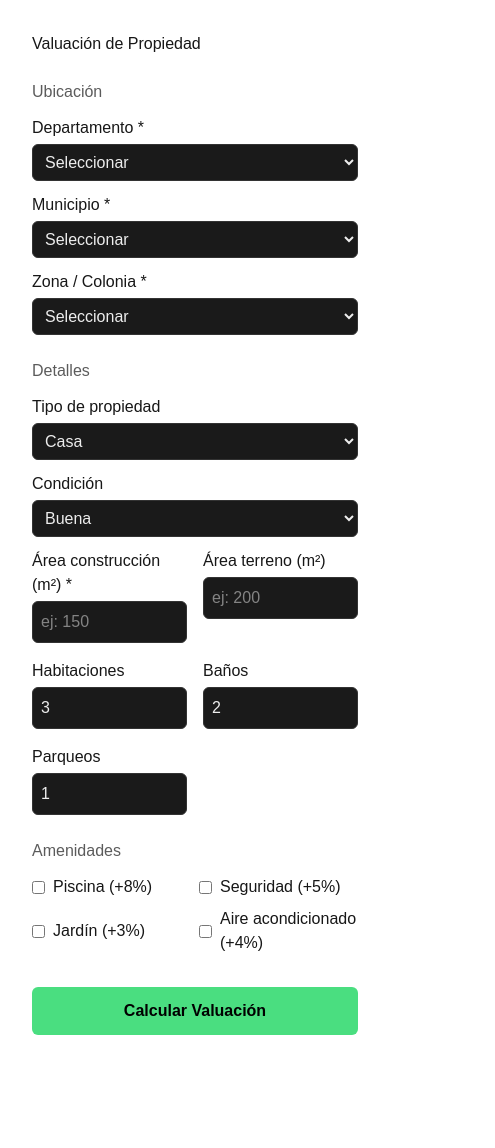
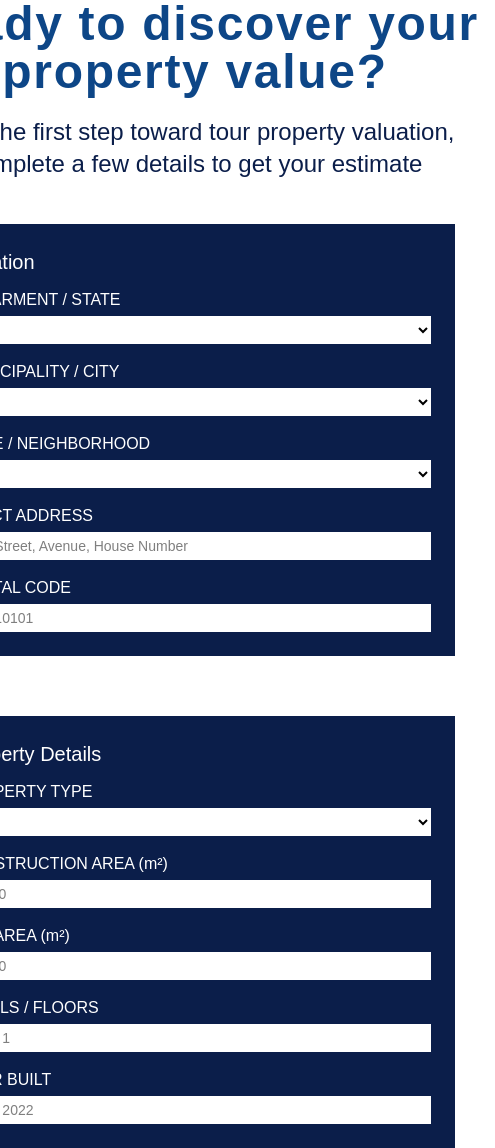
Before and after one commit to ValtrustET26/ValtrustET26, a Next.js app: page /Valuation in a window 390 px wide. Shown: the whole page, 495 px wide, since content can reach past the window. Before the commit the page ends 1067 px from the top, so only its background shows below. Built offline with nearby package versions, Linux system fonts and the light colour scheme.

Commit message:
Location & Property Details Design/Logic :sparkles:

```diff
--- a/app/Valuation/page.tsx
+++ b/app/Valuation/page.tsx
@@ -1,235 +1,122 @@
 "use client";
 
 import { useState } from "react";
-import { calculateValuation, ValuationInput, ValuationResult } from "./actions";
+import {ZONES} from "./actions";
 
-const ZONES: Record<string, Record<string, string[]>> = {
-  "San Salvador": {
-    "San Salvador": ["Colonia Escalón", "San Benito", "Colonia Médica"],
-    Soyapango: ["Residencial Soyapango"],
-    Mejicanos: ["Col. Zacamil"],
-  },
-  "La Libertad": {
-    "Antiguo Cuscatlán": ["Jardines de Guadalupe", "Maquilishuat"],
-    "Santa Tecla": ["Residencial Santa Tecla", "Ciudad Merliot"],
-    Zaragoza: ["Residencial Zaragoza"],
-  },
-  "Santa Ana": {
-    "Santa Ana": ["Colonia Flor Blanca", "Centro"],
-    Chalchuapa: ["Residencial Chalchuapa"],
-    Metapán: ["Centro Metapán"],
-  },
-};
+export default function Valuation() {
 
-const defaultForm: ValuationInput = {
-  department: "",
-  municipality: "",
-  zone: "",
-  type: "house",
-  condition: "good",
-  areaM2: 0,
-  landAreaM2: null,
-  bedrooms: 3,
-  bathrooms: 2,
-  parking: 1,
-  hasPool: false,
-  hasSecurity: false,
-  hasGarden: false,
-  hasAC: false,
-};
+    const [department, setDepartment] = useState<string>("");
+    const [municipality, setMunicipality] = useState<string>("");
+    const [zone, setZone] = useState<string>("");
 
-export default function ValuationPage() {
-  const [form, setForm] = useState<ValuationInput>(defaultForm);
-  const [result, setResult] = useState<ValuationResult | null>(null);
-  const [loading, setLoading] = useState(false);
+    const municipalities = department ? Object.keys(ZONES[department] || {}) : [];
+    const zones = department && municipality ? ZONES[department]?.[municipality] || []: [];
 
-  const municipalities = form.department ? Object.keys(ZONES[form.department] || {}) : [];
-  const zones = form.municipality ? ZONES[form.department]?.[form.municipality] || [] : [];
+    return(
+    <section className="flex flex-col items-center bg-white">
+        <figure className="flex flex-col items-center w-150 gap-y-11">
+            <div className="flex flex-col items-center text-center gap-y-5">
+                <p className="text-5xl font-semibold text-[#0D4687] tracking-[0.035em]">Ready to discover your property value?</p>
+                <p className="text-2xl text-[#0B1E4A]">Take the first step toward tour property valuation, complete a few details to get your estimate</p>
+            </div>
+            <div className="flex flex-col gap-y-15">
+                <div className="flex flex-col bg-[#0B1E4A] w-130 h-full p-6 gap-y-3">
 
-  function handleChange(e: React.ChangeEvent<HTMLInputElement | HTMLSelectElement>) {
-    const { name, value, type } = e.target;
-    const checked = (e.target as HTMLInputElement).checked;
+                    {/*Locations Form*/}
+                    <p className="text-white text-xl">Location</p>
 
-    setForm((prev) => {
-      const updated = {
-        ...prev,
-        [name]: type === "checkbox" ? checked : type === "number" ? Number(value) : value,
-      };
-      // Reset dependientes
-      if (name === "department") { updated.municipality = ""; updated.zone = ""; }
-      if (name === "municipality") { updated.zone = ""; }
-      return updated;
-    });
-  }
 
-  async function handleSubmit() {
-    if (!form.department || !form.municipality || !form.zone || !form.areaM2) {
-      alert("Por favor completa todos los campos requeridos.");
-      return;
-    }
-    setLoading(true);
-    try {
-      const res = await calculateValuation(form);
-      setResult(res);
-    } catch (err) {
-      console.error(err);
-      alert("Error al calcular. Intenta de nuevo.");
-    } finally {
-      setLoading(false);
-    }
-  }
+                    <div className="flex flex-col gap-y-4">
 
-  const fmt = (n: number) =>
-    n.toLocaleString("en-US", { style: "currency", currency: "USD", maximumFractionDigits: 0 });
+                        {/*DEPARMENT/STATE DropDown*/}
+                        <div className="flex flex-col gap-y-1">
+                            <p className="text-white">DEPARMENT / STATE</p>
+                            <select
+                            className="bg-white w-full h-7 placeholder:text-sm placeholder:p-3 placeholder:-translate-y-0.5 text-black"
+                            value = {department}
+                            onChange={(event) => {
+                                setDepartment(event.target.value);
+                                setMunicipality("");
+                                setZone("");
+                            }}
+                            >
+                                <option value=""></option>
+                                {Object.keys(ZONES).map((actualDepartment) => <option key={actualDepartment}>{actualDepartment}</option>)}
+                            </select>
+                        </div>
 
-  return (
-    <div style={{ maxWidth: 600, margin: "0 auto", padding: "2rem" }}>
-      <h1 style={{ marginBottom: "1.5rem" }}>Valuación de Propiedad</h1>
+                        {/*MUNICIPALITY/CITY DropDown*/}
+                        <div className="flex flex-col gap-y-1">
+                            <p className="text-white">MUNICIPALITY / CITY</p>
+                            <select className="bg-white w-full h-7 placeholder:text-sm placeholder:p-3 placeholder:-translate-y-0.5 text-black"
+                            value = {municipality}
+                            onChange={(event) => {
+                                setMunicipality(event.target.value);
+                                setZone("");
+                            }}>
+                                <option value=""></option>
+                                {municipalities.map((actualMunicipality) => <option key={actualMunicipality}>{actualMunicipality}</option>)}
+                            </select>
+                        </div>
 
-      {/* Ubicación */}
-      <section style={{ marginBottom: "1.5rem" }}>
-        <h2 style={{ marginBottom: "0.75rem", fontSize: "1rem", opacity: 0.7 }}>Ubicación</h2>
-
-        <label>Departamento *</label>
-        <select name="department" value={form.department} onChange={handleChange} style={selectStyle}>
-          <option value="">Seleccionar</option>
-          {Object.keys(ZONES).map((d) => <option key={d}>{d}</option>)}
+                        {/*ZONE/NEIGHBORHOOD DropDown*/}
+                        <div className="flex flex-col gap-y-1">
+                            <p className="text-white">ZONE / NEIGHBORHOOD</p>
+                            <select className="bg-white w-full h-7 placeholder:text-sm placeholder:p-3 placeholder:-translate-y-0.5 text-black"
+                            value={zone}
+                            onChange={(event) => {
+                                setZone(event.target.value);
+                            }}>
+                                <option value=""></option>
+                                {zones.map((actualZone) => <option key={actualZone}>{actualZone}</option>)}
                             </select>
-
-        <label>Municipio *</label>
-        <select name="municipality" value={form.municipality} onChange={handleChange} style={selectStyle} disabled={!form.department}>
-          <option value="">Seleccionar</option>
-          {municipalities.map((m) => <option key={m}>{m}</option>)}
-        </select>
-
-        <label>Zona / Colonia *</label>
-        <select name="zone" value={form.zone} onChange={handleChange} style={selectStyle} disabled={!form.municipality}>
-          <option value="">Seleccionar</option>
-          {zones.map((z) => <option key={z}>{z}</option>)}
-        </select>
-      </section>
-
-      {/* Detalles */}
-      <section style={{ marginBottom: "1.5rem" }}>
-        <h2 style={{ marginBottom: "0.75rem", fontSize: "1rem", opacity: 0.7 }}>Detalles</h2>
-
-        <label>Tipo de propiedad</label>
-        <select name="type" value={form.type} onChange={handleChange} style={selectStyle}>
-          <option value="house">Casa</option>
-          <option value="apartment">Apartamento</option>
-          <option value="land">Terreno</option>
-        </select>
-
-        <label>Condición</label>
-        <select name="condition" value={form.condition} onChange={handleChange} style={selectStyle}>
-          <option value="new">Nueva</option>
-          <option value="good">Buena</option>
-          <option value="fair">Regular</option>
-          <option value="needs_work">Necesita trabajo</option>
-        </select>
-
-        <div style={{ display: "grid", gridTemplateColumns: "1fr 1fr", gap: "1rem" }}>
-          <div>
-            <label>Área construcción (m²) *</label>
-            <input name="areaM2" type="number" value={form.areaM2 || ""} onChange={handleChange} style={inputStyle} placeholder="ej: 150" />
                         </div>
-          <div>
-            <label>Área terreno (m²)</label>
-            <input name="landAreaM2" type="number" value={form.landAreaM2 || ""} onChange={handleChange} style={inputStyle} placeholder="ej: 200" />
+                        <div className="flex flex-col gap-y-1">
+                            <p className="text-white">EXACT ADDRESS</p>
+                            <input className="bg-white w-full h-7 placeholder:text-sm placeholder:p-3 placeholder:-translate-y-0.2 text-black" placeholder="e.g Street, Avenue, House Number" type="text"/>
                         </div>
-          <div>
-            <label>Habitaciones</label>
-            <input name="bedrooms" type="number" value={form.bedrooms} onChange={handleChange} style={inputStyle} min={1} />
-          </div>
-          <div>
-            <label>Baños</label>
-            <input name="bathrooms" type="number" value={form.bathrooms} onChange={handleChange} style={inputStyle} min={1} />
-          </div>
-          <div>
-            <label>Parqueos</label>
-            <input name="parking" type="number" value={form.parking} onChange={handleChange} style={inputStyle} min={0} />
+                        <div className="flex flex-col gap-y-1">
+                            <p className="text-white">POSTAL CODE</p>
+                            <input className="bg-white w-full h-7 placeholder:text-sm placeholder:p-3   placeholder:-translate-y-0.2 text-black" placeholder="e.g 10101" type="number"/>
                         </div>
                     </div>
-      </section>
+                </div>
+                <div className="flex flex-col bg-[#0B1E4A] w-130 h-full p-6 gap-y-3">
 
-      {/* Amenidades */}
-      <section style={{ marginBottom: "2rem" }}>
-        <h2 style={{ marginBottom: "0.75rem", fontSize: "1rem", opacity: 0.7 }}>Amenidades</h2>
-        <div style={{ display: "grid", gridTemplateColumns: "1fr 1fr", gap: "0.5rem" }}>
-          {[
-            { name: "hasPool", label: "Piscina (+8%)" },
-            { name: "hasSecurity", label: "Seguridad (+5%)" },
-            { name: "hasGarden", label: "Jardín (+3%)" },
-            { name: "hasAC", label: "Aire acondicionado (+4%)" },
-          ].map(({ name, label }) => (
-            <label key={name} style={{ display: "flex", alignItems: "center", gap: "0.5rem", cursor: "pointer" }}>
-              <input
-                type="checkbox"
-                name={name}
-                checked={form[name as keyof ValuationInput] as boolean}
-                onChange={handleChange}
-              />
-              {label}
-            </label>
-          ))}
+                    {/*Property Details Form*/}
+                    <p className="text-white text-xl">Property Details</p>
+
+
+                    <div className="flex flex-col gap-y-4">
+                        <div className="flex flex-col gap-y-1">
+                            <p className="text-white">PROPERTY TYPE</p>
+                            <select className="bg-white w-full h-7 placeholder:text-sm placeholder:p-3 placeholder:-translate-y-0.5 text-black">
+                                <option value=""></option>
+                                <option value="la-libertad">House</option>
+                                <option value="san-salvador">Apartment</option>
+                                <option value="santa-ana">Land</option>
+                            </select>
                         </div>
-      </section>
-
-      {/* Botón */}
-      <button onClick={handleSubmit} disabled={loading} style={buttonStyle}>
-        {loading ? "Calculando..." : "Calcular Valuación"}
-      </button>
-
-      {/* Resultado */}
-      {result && (
-        <div style={{ marginTop: "2rem", padding: "1.5rem", border: "1px solid #333", borderRadius: 8 }}>
-          <h2 style={{ marginBottom: "1rem" }}>Estimado de Valuación</h2>
-          <div style={{ fontSize: "2.5rem", fontWeight: "bold", color: "#4ade80" }}>
-            {fmt(result.estimatedValue)}
+                        <div className="flex flex-col gap-y-1">
+                            <p className="text-white">CONSTRUCTION AREA (m²)</p>
+                            <input className="bg-white w-full h-7 placeholder:text-sm placeholder:p-3 placeholder:-translate-y-0.2 px-2 text-black" placeholder="0.00" type="number"/>
                         </div>
-          <div style={{ marginTop: "0.5rem", opacity: 0.7 }}>
-            Rango: {fmt(result.estimatedMin)} — {fmt(result.estimatedMax)}
+                        <div className="flex flex-col gap-y-1">
+                            <p className="text-white">LOT AREA (m²)</p>
+                            <input className="bg-white w-full h-7 placeholder:text-sm placeholder:p-3   placeholder:-translate-y-0.2 px-2 text-black" placeholder="0.00" type="number"/>
                         </div>
-          <div style={{ marginTop: "0.25rem", opacity: 0.7 }}>
-            Precio por m²: {fmt(result.pricePerM2)}
+                        <div className="flex flex-col gap-y-1">
+                            <p className="text-white">LEVELS / FLOORS</p>
+                            <input className="bg-white w-full h-7 placeholder:text-sm placeholder:p-3   placeholder:-translate-y-0.2 px-2 text-black" placeholder="e.g 1" type="number"/>
+                        </div>
+                        <div className="flex flex-col gap-y-1">
+                            <p className="text-white">YEAR BUILT</p>
+                            <input className="bg-white w-full h-7 placeholder:text-sm placeholder:p-3   placeholder:-translate-y-0.2 px-2 text-black" placeholder="e.g 2022" type="number"/>
                         </div>
                     </div>
-      )}
                 </div>
-  );
+            </div>
+        </figure>
+    </section>
+    )
 }
-
-const selectStyle: React.CSSProperties = {
-  display: "block",
-  width: "100%",
-  padding: "0.5rem",
-  marginBottom: "0.75rem",
-  marginTop: "0.25rem",
-  background: "#1a1a1a",
-  color: "#ededed",
-  border: "1px solid #333",
-  borderRadius: 6,
-};
-
-const inputStyle: React.CSSProperties = {
-  display: "block",
-  width: "100%",
-  padding: "0.5rem",
-  marginTop: "0.25rem",
-  background: "#1a1a1a",
-  color: "#ededed",
-  border: "1px solid #333",
-  borderRadius: 6,
-};
-
-const buttonStyle: React.CSSProperties = {
-  width: "100%",
-  padding: "0.75rem",
-  background: "#4ade80",
-  color: "#000",
-  border: "none",
-  borderRadius: 6,
-  fontSize: "1rem",
-  fontWeight: "bold",
-  cursor: "pointer",
-};
--- a/app/page.tsx
+++ b/app/page.tsx
@@ -2,9 +2,8 @@ import Image from "next/image";
 
 export default function Home() {
   return (
-    <div className="flex flex-col flex-1 items-center justify-center bg-zinc-50 font-sans dark:bg-black">
-      <main className="flex flex-1 w-full max-w-3xl flex-col items-center justify-between py-32 px-16 bg-white dark:bg-black sm:items-start">
-        <div className="bg-[var(--gr-main)]">asdf</div>
+    <div className="flex flex-col flex-1 items-center justify-center bg-zinc-50 font-sans">
+      <main className="flex flex-1 w-full max-w-3xl flex-col items-center justify-between py-32 px-16 bg-white sm:items-start">
       </main>
     </div>
   );
--- a/package.json
+++ b/package.json
@@ -9,8 +9,11 @@
     "lint": "eslint"
   },
   "dependencies": {
+    "@photo-sphere-viewer/core": "^5.14.1",
+    "@photo-sphere-viewer/virtual-tour-plugin": "^5.14.1",
     "@prisma/adapter-pg": "^7.8.0",
     "@prisma/client": "^7.8.0",
+    "cloudinary": "^2.10.0",
     "next": "16.2.4",
     "pg": "^8.20.0",
     "react": "19.2.4",
```
Also changed, not shown: app/Valuation/actions.ts (+29 -128 lines), 1 other file (tests, documents, lock files or other folders). Lines whose indentation alone changed are shown as unchanged.
